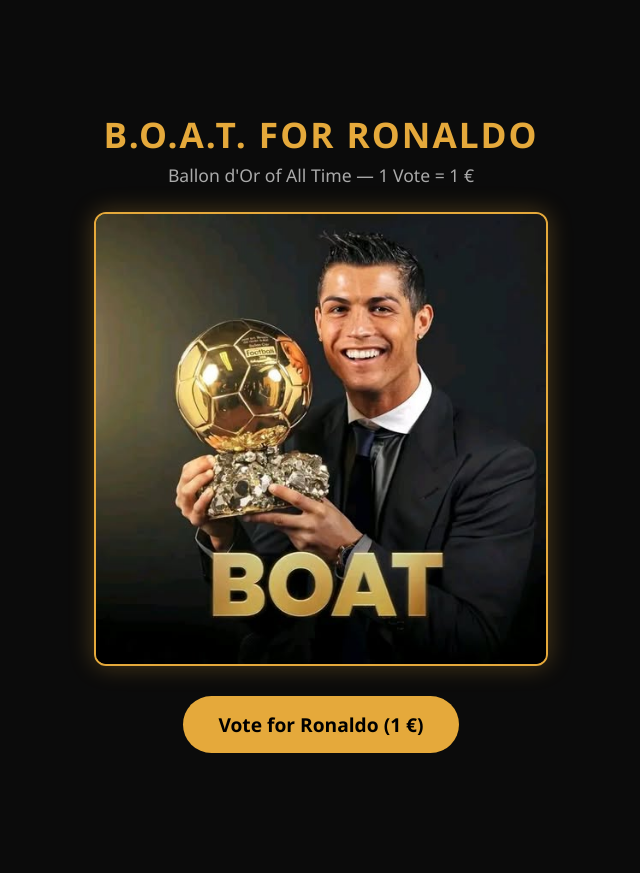
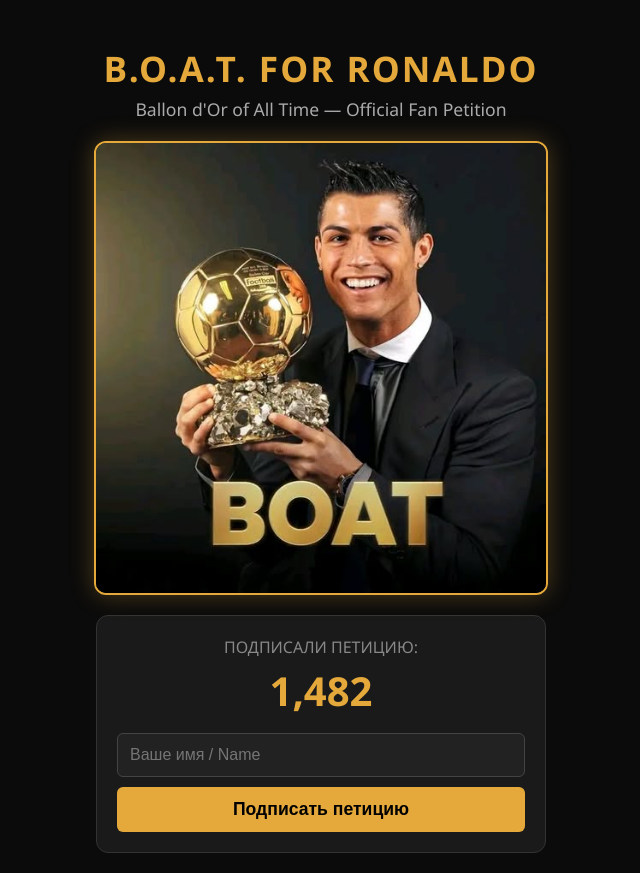
Before and after one commit to robertabelyan7-design/B.O.A.T.-FOR-RONALDO, a plain HTML site: page index.html in a window 1280 px wide. Shown: the whole page, without its empty margins (319-959 px from the left). Before the commit the page ends 840 px from the top, so only its background shows below. Drawn offline with Linux system fonts and the light colour scheme.

Commit message:
Update index.html

```diff
--- a/index.html
+++ b/index.html
@@ -3,7 +3,7 @@
 <head>
     <meta charset="UTF-8">
     <meta name="viewport" content="width=device-width, initial-scale=1.0">
-    <title>B.O.A.T. For Ronaldo</title>
+    <title>B.O.A.T. For Ronaldo Petition</title>
     <style>
         body {
             background-color: #0b0b0b;
@@ -31,7 +31,7 @@
             color: #aaaaaa;
             font-size: 1.1rem;
             margin-top: 0;
-            margin-bottom: 25px;
+            margin-bottom: 20px;
             text-align: center;
         }
 
@@ -43,6 +43,7 @@
             border-radius: 12px;
             overflow: hidden;
             box-shadow: 0 0 25px rgba(229, 169, 59, 0.3);
+            margin-bottom: 20px;
         }
 
         .card-container img {
@@ -50,37 +51,119 @@
             display: block;
         }
 
-        .vote-btn {
-            margin-top: 30px;
+        .petition-box {
+            background: #1a1a1a;
+            border: 1px solid #333;
+            padding: 20px;
+            border-radius: 12px;
+            max-width: 450px;
+            width: 100%;
+            box-sizing: border-box;
+            text-align: center;
+        }
+
+        .counter-title {
+            font-size: 1rem;
+            color: #888;
+            margin-bottom: 5px;
+        }
+
+        .counter-number {
+            font-size: 2.5rem;
+            font-weight: bold;
+            color: #e5a93b;
+            margin-bottom: 15px;
+        }
+
+        .sign-form {
+            display: flex;
+            flex-direction: column;
+            gap: 10px;
+        }
+
+        .sign-form input {
+            padding: 12px;
+            border-radius: 6px;
+            border: 1px solid #444;
+            background-color: #222;
+            color: #fff;
+            font-size: 1rem;
+        }
+
+        .sign-btn {
             background-color: #e5a93b;
             color: #000;
-            font-size: 1.2rem;
+            font-size: 1.1rem;
             font-weight: bold;
-            padding: 15px 35px;
+            padding: 12px;
             border: none;
-            border-radius: 30px;
+            border-radius: 6px;
             cursor: pointer;
-            text-decoration: none;
-            transition: transform 0.2s, background-color 0.2s;
+            transition: background-color 0.2s, transform 0.1s;
         }
 
-        .vote-btn:hover {
+        .sign-btn:hover {
             background-color: #f7c263;
-            transform: scale(1.05);
+            transform: scale(1.02);
+        }
+
+        .success-msg {
+            display: none;
+            color: #4caf50;
+            font-weight: bold;
+            margin-top: 10px;
         }
     </style>
 </head>
 <body>
 
     <h1>B.O.A.T. FOR RONALDO</h1>
-    <p class="subtitle">Ballon d'Or of All Time — 1 Vote = 1 €</p>
+    <p class="subtitle">Ballon d'Or of All Time — Official Fan Petition</p>
 
     <div class="card-container">
-        <!-- Название вашей картинки из репозитория -->
         <img src="ronaldo b.o.a.t 7.jpg" alt="Cristiano Ronaldo">
     </div>
 
-    <a href="#" class="vote-btn">Vote for Ronaldo (1 €)</a>
+    <div class="petition-box">
+        <div class="counter-title">ПОДПИСАЛИ ПЕТИЦИЮ:</div>
+        <div class="counter-number" id="voteCount">1,482</div>
+
+        <form class="sign-form" id="petitionForm">
+            <input type="text" id="signerName" placeholder="Ваше имя / Name" required>
+            <button type="submit" class="sign-btn">Подписать петицию</button>
+        </form>
+
+        <div class="success-msg" id="successMsg">Спасибо! Ваш голос учтен! 🎉</div>
+    </div>
+
+    <script>
+        let count = localStorage.getItem('ronaldo_votes') ? parseInt(localStorage.getItem('ronaldo_votes')) : 1482;
+        const countDisplay = document.getElementById('voteCount');
+        const form = document.getElementById('petitionForm');
+        const successMsg = document.getElementById('successMsg');
+
+        countDisplay.textContent = count.toLocaleString();
+
+        form.addEventListener('submit', function(e) {
+            e.preventDefault();
+
+            if (!localStorage.getItem('already_signed')) {
+                count++;
+                localStorage.setItem('ronaldo_votes', count);
+                localStorage.setItem('already_signed', 'true');
+                countDisplay.textContent = count.toLocaleString();
+            }
+
+            form.style.display = 'none';
+            successMsg.style.display = 'block';
+        });
+
+        if (localStorage.getItem('already_signed')) {
+            form.style.display = 'none';
+            successMsg.style.display = 'block';
+            successMsg.textContent = 'Вы уже подписали эту петицию! 🏆';
+        }
+    </script>
 
 </body>
 </html>
```
